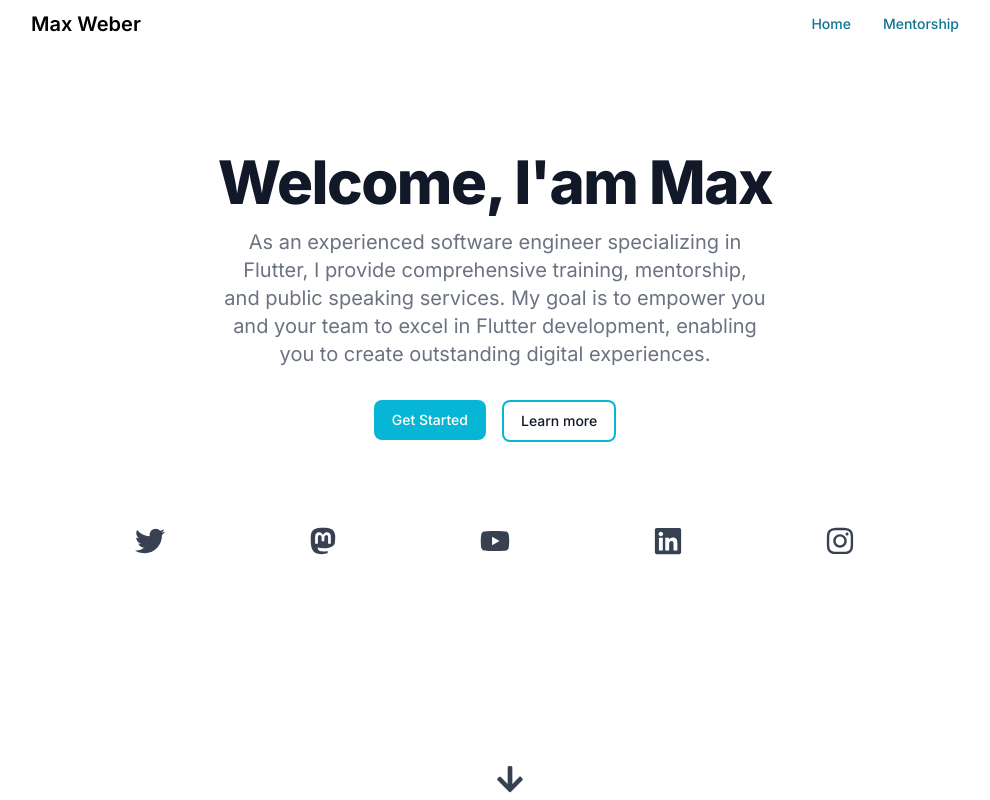
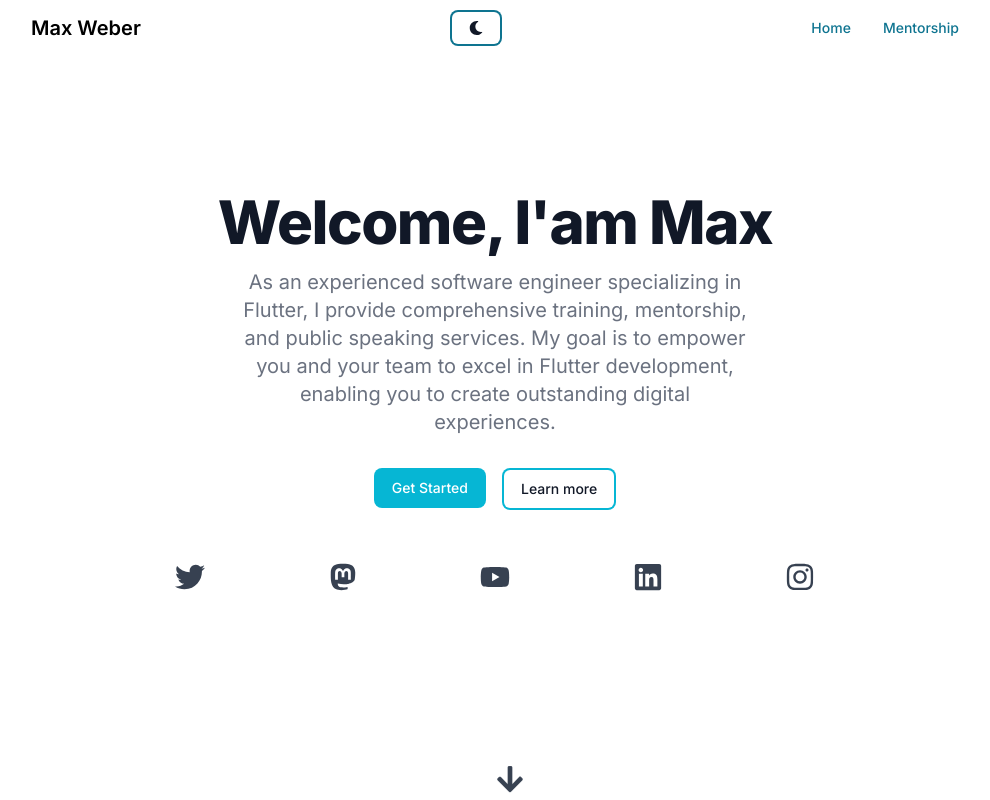
Before and after one commit to md-weber/website, a Next.js app: page / in a window 1280 px wide. Shown: the top 800 px of the page, without its empty margins (145-1135 px from the left). Built offline with nearby package versions, Linux system fonts and the light colour scheme.

Commit message:
[Feature] Updated slightly the header to make it look a bit better on bigger screens.

```diff
--- a/src/app/mentorship/page.tsx
+++ b/src/app/mentorship/page.tsx
@@ -1,6 +1,4 @@
 import MentorshipTiers from "@/components/mentorship-tiers";
-import DynamicBreadcrumb from "@/components/dynamic-breadcrumb";
-
 export default function Mentorship() {
     return (
         <>
--- a/src/app/page.tsx
+++ b/src/app/page.tsx
@@ -32,14 +32,16 @@ export default function Home() {
 
     return (
         <>
-            <PageHeader/>
+            <div className={"h-[calc(100vh-5rem)]"}>
+                <PageHeader/>
+            </div>
             <section>
                 <div>
                     <h3 className={"text-3xl py-1 pt-10 dark:text-white"} id={"my-services"}>My services</h3>
                     <p className={"text-md py-5 leading-8 text-grey-800 dark:text-gray-200"}>I am a Full Stack Developer
-                        developer with a passion for sharing knowledge. Throughout my career, I've offered various
+                        developer with a passion for sharing knowledge. Throughout my career, I&apos;ve offered various
                         services designed to help individuals and teams master Flutter development. Here are a few
-                        key services I'm proud to offer:</p>
+                        key services I&apos;m proud to offer:</p>
 
                     <div className='lg:flex gap-5'>
                         {cards.map((card) => ServiceCard(card))}
@@ -47,5 +49,5 @@ export default function Home() {
                 </div>
             </section>
         </>
-    )
+    );
 }
--- a/src/components/navigation.tsx
+++ b/src/components/navigation.tsx
@@ -1,18 +1,17 @@
-import {useRouter} from "next/navigation";
-import {Navbar} from "flowbite-react";
+import {Button, Navbar} from "flowbite-react";
+import {FaMoon, FaSun} from "react-icons/fa";
 
 export default function NavBar(props: { toggleDarkMode: () => void, darkMode: boolean }) {
-    const router = useRouter();
     return (
-        <Navbar
-            fluid
-            rounded
-        >
+        <Navbar fluid rounded>
             <Navbar.Brand href="/">
                 <span className="self-center whitespace-nowrap text-xl font-semibold dark:text-white">
                     Max Weber
                 </span>
             </Navbar.Brand>
+            <Button outline onClick={props.toggleDarkMode}>
+                {props.darkMode ? <FaSun/> : <FaMoon/>}
+            </Button>
             <Navbar.Toggle/>
             <Navbar.Collapse>
                 <Navbar.Link active href="/">
--- a/src/components/page-header.tsx
+++ b/src/components/page-header.tsx
@@ -5,10 +5,10 @@ import {FaArrowDown} from "react-icons/fa";
 
 export default function PageHeader() {
     return (
-        <section className="bg-white dark:bg-gray-900 h-[calc(100vh-5rem)]">
-            <div className="py-8 px-4 mx-auto max-w-screen-xl text-center lg:py-16">
+        <section className="bg-white dark:bg-gray-900 py-8 lg:py-16">
+            <div className="mx-auto max-w-screen-xl text-center px-8 lg:py-8">
                 <h1 className="mb-4 text-4xl font-extrabold tracking-tight leading-none text-gray-900 md:text-5xl lg:text-6xl dark:text-white">Welcome,
-                    I'am Max</h1>
+                    I&apos;am Max</h1>
                 <p className="mb-8 text-lg font-normal text-gray-500 lg:text-xl sm:px-16 lg:px-48 dark:text-gray-400">
                     As an experienced software engineer specializing in Flutter, I provide comprehensive
                     training, mentorship, and public speaking services. My goal is to empower you and your
--- a/src/components/social-media-links.tsx
+++ b/src/components/social-media-links.tsx
@@ -14,13 +14,12 @@ export const socialMediaLinks = {
 export default function SocialMediaIcons() {
     return (
         <div
-            className={`${styles.socialIcons} flex justify-between mx-auto pt-5 text-3xl text-gray-700 dark:text-gray-200 w-9/12`}>
+            className={`${styles.socialIcons} flex justify-between mx-auto pt-5 text-3xl text-gray-700 dark:text-gray-200 w-9/12 md:max-w-screen-sm`}>
             <Link href={socialMediaLinks["twitter"]} className={styles.twitter}><FaTwitter></FaTwitter></Link>
             <Link href={socialMediaLinks["mastodon"]} className={styles.mastodon}><FaMastodon></FaMastodon></Link>
             <Link href={socialMediaLinks["youtube"]} className={styles.youtube}><FaYoutube></FaYoutube></Link>
             <Link href={socialMediaLinks["linkedin"]} className={styles.linkedin}><FaLinkedin></FaLinkedin></Link>
             <Link href={socialMediaLinks["instagram"]} className={styles.instagram}><FaInstagram></FaInstagram></Link>
         </div>
-
     );
 }
```
